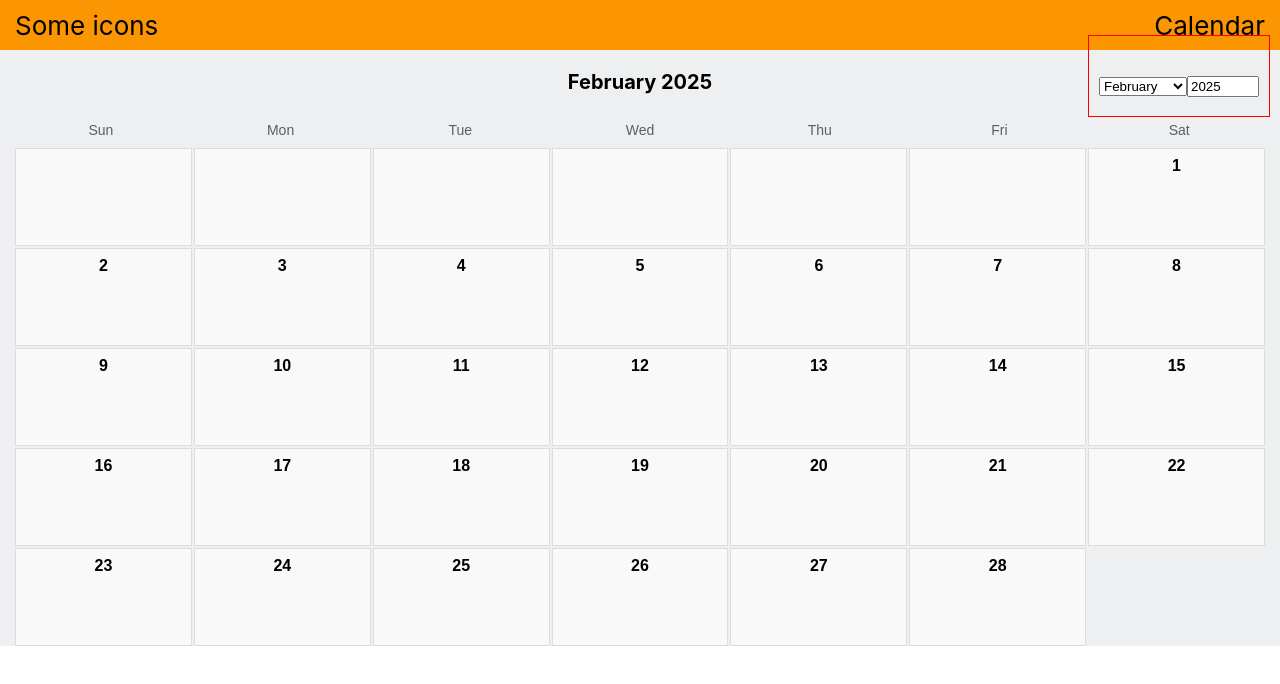
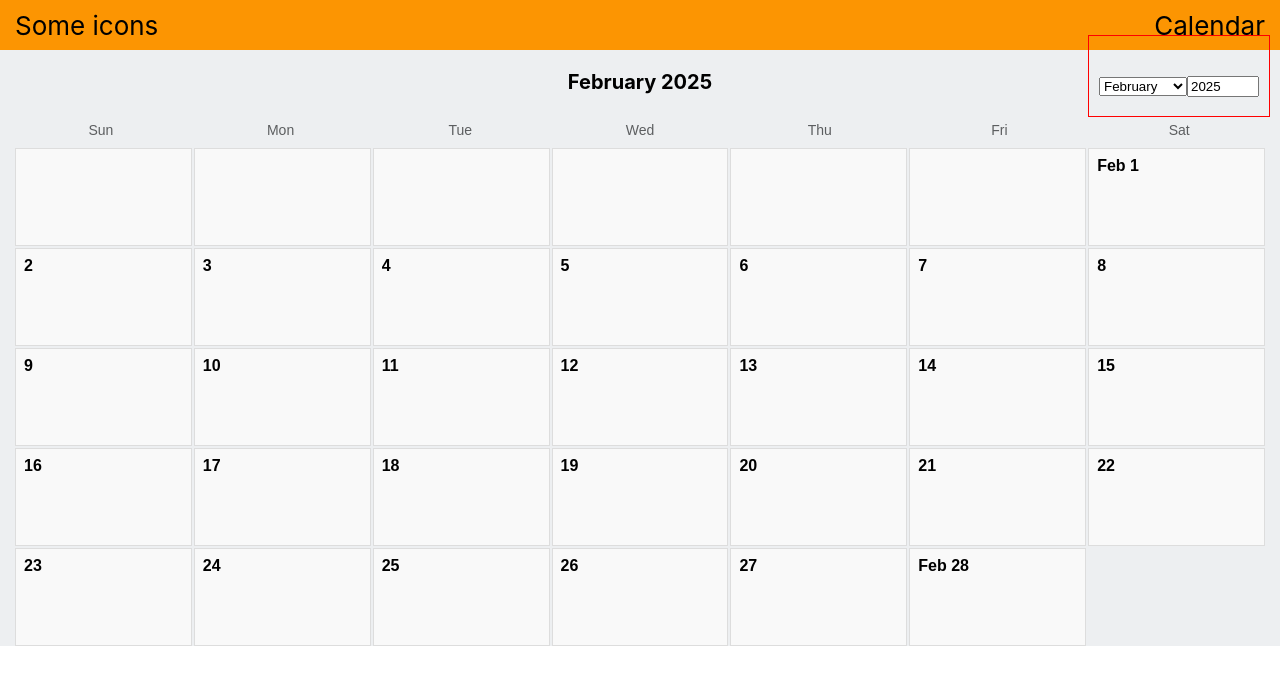
Before and after one commit to KNazarenko/calendar-app, a React (Vite) app: page / in a window 1280 px wide. Shown: the top 684 px of the page. Built offline with nearby package versions, Linux system fonts and the light colour scheme.

Commit message:
fix name of month

```diff
--- a/src/App.tsx
+++ b/src/App.tsx
@@ -3,6 +3,7 @@ import "./App.css"
 import ChooseDateModal from "./features/chooseDateModal/ChooseDateModal"
 import NamesOfDays from "./features/namesOfDays/NamesOfDays"
 import CalendarGrid from "./features/calendarGrid/CalendarGrid"
+import { showMonthLong } from "./utils/utils"
 
 const App = () => {
   const [month, setMonth] = useState(new Date().getMonth() + 1)
@@ -38,7 +39,7 @@ const App = () => {
       )}
       <section>
         <div className="calendarTitle">
-          {new Date().toLocaleString("en", { month: "long" })} {year}
+          {showMonthLong(year, month - 1)} {year}
         </div>
         <NamesOfDays />
         <CalendarGrid year={year} month={month} />
--- a/src/features/calendarGrid/CalendarGrid.module.css
+++ b/src/features/calendarGrid/CalendarGrid.module.css
@@ -21,7 +21,7 @@
   min-height: 80px;
   display: flex;
   flex-direction: column;
-  align-items: center;
+  align-items: start;
   background-color: #f9f9f9;
 }
 
--- a/src/features/calendarGrid/CalendarGrid.tsx
+++ b/src/features/calendarGrid/CalendarGrid.tsx
@@ -1,3 +1,4 @@
+import { showMonthShort } from "../../utils/utils"
 import styles from "./CalendarGrid.module.css"
 
 interface CalendarGridProps {
@@ -9,6 +10,16 @@ const CalendarGrid: React.FC<CalendarGridProps> = ({ year, month }) => {
   const daysInMonth = new Date(year, month, 0).getDate()
   const firstDay = new Date(year, month - 1, 1).getDay()
 
+  const showDate = (day: number) => {
+    if (day + 1 === 1) {
+      return showMonthShort(year, month - 1) + " " + Number(day + 1)
+    }
+    if (day + 1 === daysInMonth) {
+      return showMonthShort(year, month - 1) + " " + Number(day + 1)
+    }
+    return day + 1 + " "
+  }
+
   return (
     <div className={styles.calendarContainer}>
       <div className={styles.calendarGrid}>
@@ -17,7 +28,7 @@ const CalendarGrid: React.FC<CalendarGridProps> = ({ year, month }) => {
             <div key={index} className={styles.calendarCell}>
               {day !== null && (
                 <>
-                  <span className={styles.calendarDay}>{day + 1}</span>
+                  <span className={styles.calendarDay}>{showDate(day)}</span>
                 </>
               )}
             </div>
--- /dev/null
+++ b/src/utils/utils.ts
@@ -0,0 +1,5 @@
+export const showMonthShort = (year: number, month: number) =>
+  new Date(year, month).toLocaleString("en", { month: "short" })
+
+export const showMonthLong = (year: number, month: number) =>
+  new Date(year, month).toLocaleString("en", { month: "long" })
```
Also changed, not shown: src/utils/test-utils.tsx (deleted, +0 -65 lines).
